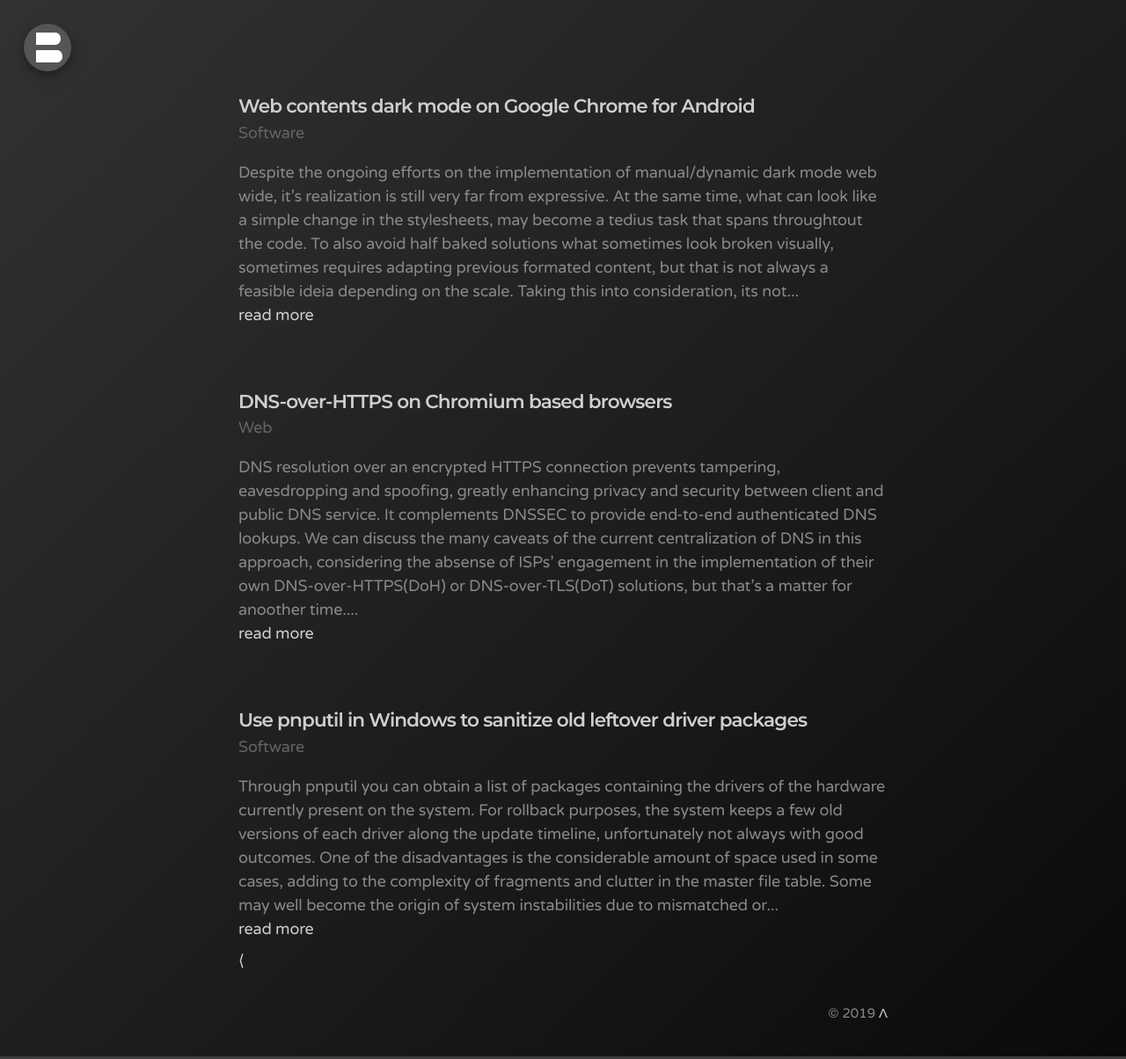
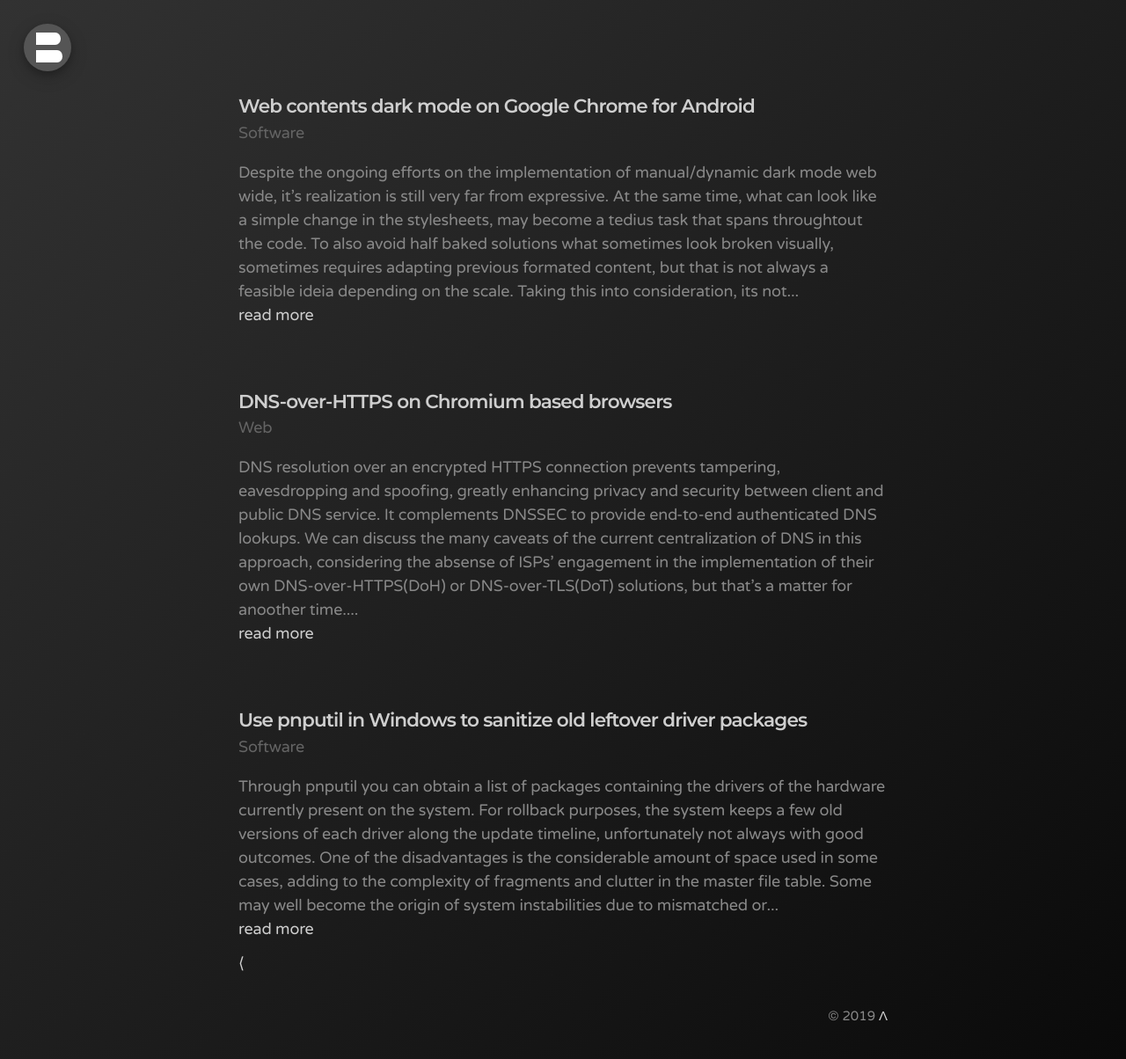
Before and after one commit to bonina/bonina.github.io, a Jekyll site: the page built from index.html, in a window 1280 px wide. Shown: the whole page at 88% size. Built offline with Jekyll 4.4.1, drawn with Linux system fonts in a browser that asks for light colours; the list of posts is cut into pages by our own code.

Commit message:
Update _pagination.scss

```diff
--- a/_sass/_pagination.scss
+++ b/_sass/_pagination.scss
@@ -1,5 +1,6 @@
 .pagination {
   overflow: hidden;
+  margin-top: 0.2rem;
 }
 
 // Pagination items can be `span`s or `a`s
```
